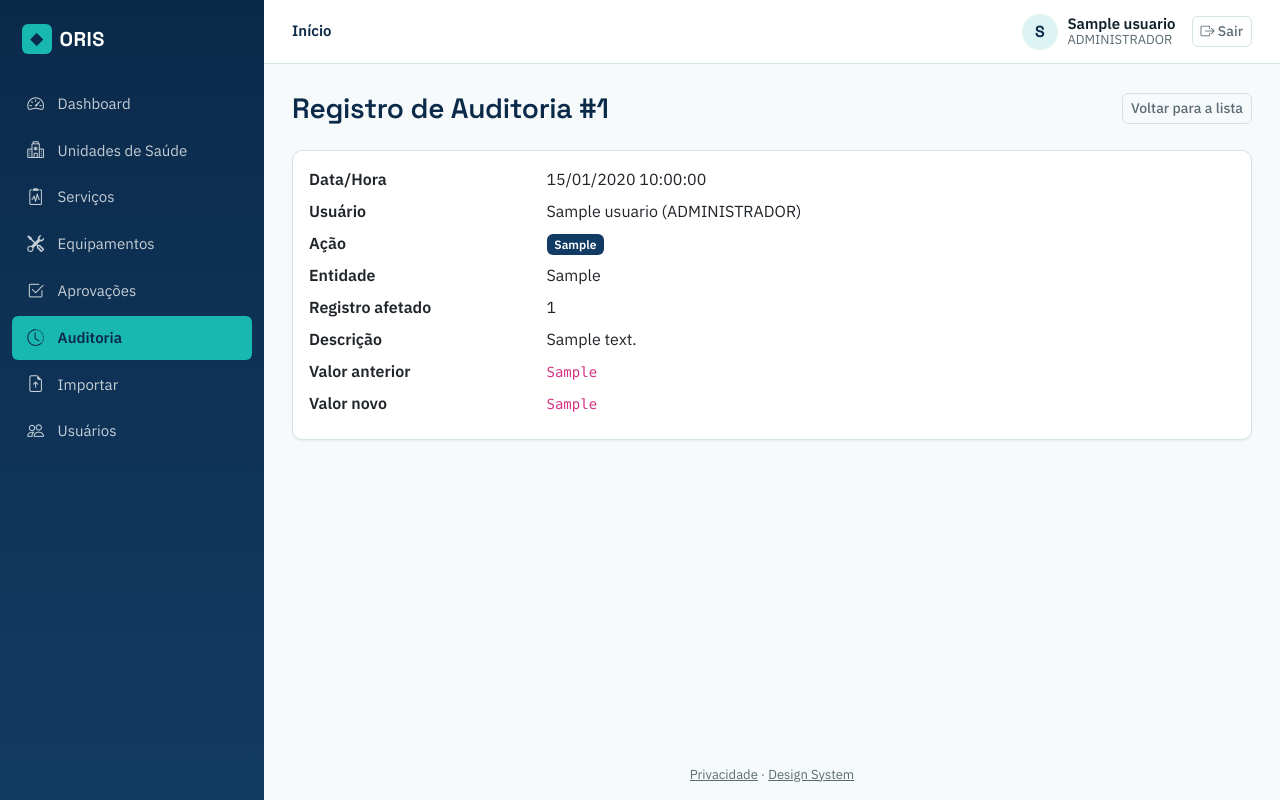
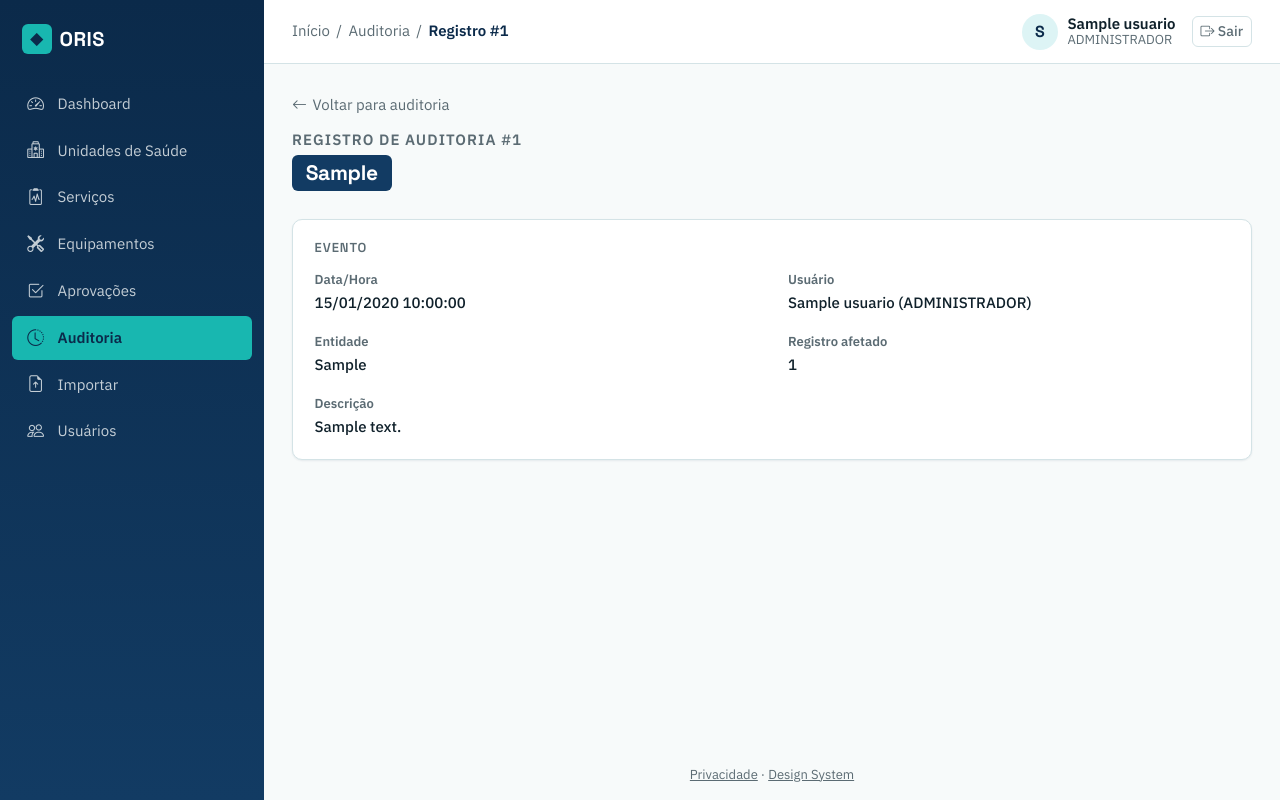
Before and after one commit to TiagoAlcoforadoSantos/oris, a Flask app: page /auditoria/1 in a window 1280 px wide. Run offline with Flask 3, Linux system fonts and the light colour scheme; the visitor is signed in with stand-in values (Sample User, id 1); tables that the repository leaves empty hold one stand-in row (values such as "Sample post"); parts of the project's set-up code (start-up, migrations or seed data) failed here and were passed over; some libraries are stand-ins or nearby versions.

Commit message:
feat(ux): redesign auditoria
ORIS Fase 13B - Stage 4: UX/UI da tela de Auditoria

- app/templates/auditoria/lista.html: cabecalho de pagina com selo 'Somente
  leitura', filtros existentes (usuario/acao/entidade/data) reorganizados
  visualmente, contagem de resultados, badges de acao coloridos por
  significado semantico (aprovacoes=verde, rejeicoes/desativacoes=vermelho,
  login/logout=neutro), estado vazio diferenciando 'sem registros' de
  'sem resultado para o filtro'
- app/templates/auditoria/detalhe.html: bloco 'Evento' + blocos 'Antes'/
  'Depois' lado a lado quando valor_anterior/valor_novo existem --
  reaproveitando os filtros de template ja criados na Stage 3 (from_json,
  campos_visiveis, rotulo_campo), ja que Auditoria usa o mesmo formato JSON
  de Alteracao.dados_novos
- app/static/css/oris-design-system.css: +.oris-detail-grid-full (pequeno
  utilitario para a descricao ocupar a largura toda no grid existente)

Nenhuma paginacao foi adicionada (nao existia antes). Nenhum dado foi
inventado -- todos os campos exibidos ja vinham do backend.

Auditoria continua exclusivamente somente leitura: nenhuma rota de edicao
ou exclusao foi criada, confirmado por teste. RBAC inalterado (somente
ADMINISTRADOR/GESTAO_INFORMACAO acessam). Nenhuma rota, model, regra de
negocio, autenticacao, aprovacao ou seguranca foi alterada.

15 novos testes; suite completa: 369/369 passando.
Validado com MySQL real: RBAC dos 4 perfis, filtros (usuario/acao/tabela),
estado vazio de filtro sem resultado, e Antes/Depois com um registro real
de ALTERAR_PERFIL -- nenhum dado de teste precisou ser criado/removido
(validacao só de leitura).

```diff
--- a/app/__init__.py
+++ b/app/__init__.py
@@ -197,7 +197,7 @@ def create_app(config_object=None):
         return {
             "status": "ok",
             "app": "ORIS",
-            "fase": "13b-stage3 - ux/ui aprovacoes",
+            "fase": "13b-stage4 - ux/ui auditoria",
         }
 
     return app
--- a/app/static/css/oris-design-system.css
+++ b/app/static/css/oris-design-system.css
@@ -330,6 +330,13 @@ footer a:hover {
     margin-bottom: 0;
 }
 
+/* Utilitário (Fase 13B, Stage 4): faz um item do grid ocupar a
+   largura toda — usado para campos de texto mais longos, como a
+   descrição de um registro de auditoria. */
+.oris-detail-grid-full {
+    grid-column: 1 / -1;
+}
+
 @media (max-width: 575.98px) {
     .oris-detail-grid {
         grid-template-columns: 1fr;
--- a/app/templates/auditoria/detalhe.html
+++ b/app/templates/auditoria/detalhe.html
@@ -2,43 +2,99 @@
 
 {% block title %}Auditoria #{{ registro.id }} — ORIS{% endblock %}
 
+{% block breadcrumb %}
+    <a href="{{ url_for('dashboard.index') }}">Início</a>
+    <span aria-hidden="true">/</span>
+    <a href="{{ url_for('auditoria.listar') }}">Auditoria</a>
+    <span aria-hidden="true">/</span>
+    <span class="oris-breadcrumb-current">Registro #{{ registro.id }}</span>
+{% endblock %}
+
 {% block content %}
-<div class="d-flex justify-content-between align-items-center mb-4">
-    <h1 class="h3 mb-0">Registro de Auditoria #{{ registro.id }}</h1>
-    <a href="{{ url_for('auditoria.listar') }}" class="btn btn-outline-secondary btn-sm">Voltar para a lista</a>
+{% set valores_anteriores = registro.valor_anterior | from_json | campos_visiveis %}
+{% set valores_novos = registro.valor_novo | from_json | campos_visiveis %}
+
+<a href="{{ url_for('auditoria.listar') }}" class="oris-back-link">
+    <i class="bi bi-arrow-left" aria-hidden="true"></i> Voltar para auditoria
+</a>
+
+<div class="oris-page-header">
+    <div>
+        <p class="oris-section-label mb-1">Registro de Auditoria #{{ registro.id }}</p>
+        <h1 class="d-flex align-items-center gap-2 flex-wrap">
+            {% if registro.acao in ("APROVAR_ALTERACAO", "ATIVAR_USUARIO") %}
+                <span class="badge bg-success">{{ registro.acao }}</span>
+            {% elif registro.acao in ("REJEITAR_ALTERACAO", "DESATIVAR_USUARIO") %}
+                <span class="badge bg-danger">{{ registro.acao }}</span>
+            {% elif registro.acao in ("LOGIN", "LOGOUT") %}
+                <span class="badge bg-secondary">{{ registro.acao }}</span>
+            {% else %}
+                <span class="badge bg-dark">{{ registro.acao }}</span>
+            {% endif %}
+        </h1>
+    </div>
 </div>
 
-<div class="card">
-    <div class="card-body">
-        <dl class="row mb-0">
-            <dt class="col-sm-3">Data/Hora</dt>
-            <dd class="col-sm-9">{{ registro.data_hora.strftime("%d/%m/%Y %H:%M:%S") }}</dd>
+<div class="oris-panel mb-4">
+    <h2 class="oris-section-label">Evento</h2>
+    <dl class="oris-detail-grid mb-0">
+        <div>
+            <dt>Data/Hora</dt>
+            <dd>{{ registro.data_hora.strftime("%d/%m/%Y %H:%M:%S") }}</dd>
+        </div>
+        <div>
+            <dt>Usuário</dt>
+            <dd>{{ registro.usuario.nome }} ({{ registro.usuario.perfil.value }})</dd>
+        </div>
+        <div>
+            <dt>Entidade</dt>
+            <dd class="text-capitalize">{{ registro.tabela or "—" }}</dd>
+        </div>
+        <div>
+            <dt>Registro afetado</dt>
+            <dd>{{ registro.registro_id if registro.registro_id is not none else "—" }}</dd>
+        </div>
+        {% if registro.descricao %}
+        <div class="oris-detail-grid-full">
+            <dt>Descrição</dt>
+            <dd>{{ registro.descricao }}</dd>
+        </div>
+        {% endif %}
+    </dl>
+</div>
 
-            <dt class="col-sm-3">Usuário</dt>
-            <dd class="col-sm-9">{{ registro.usuario.nome }} ({{ registro.usuario.perfil.value }})</dd>
-
-            <dt class="col-sm-3">Ação</dt>
-            <dd class="col-sm-9"><span class="badge bg-dark">{{ registro.acao }}</span></dd>
-
-            <dt class="col-sm-3">Entidade</dt>
-            <dd class="col-sm-9">{{ registro.tabela or "—" }}</dd>
-
-            <dt class="col-sm-3">Registro afetado</dt>
-            <dd class="col-sm-9">{{ registro.registro_id if registro.registro_id is not none else "—" }}</dd>
-
-            <dt class="col-sm-3">Descrição</dt>
-            <dd class="col-sm-9">{{ registro.descricao or "—" }}</dd>
-
-            {% if registro.valor_anterior %}
-            <dt class="col-sm-3">Valor anterior</dt>
-            <dd class="col-sm-9"><code>{{ registro.valor_anterior }}</code></dd>
-            {% endif %}
-
-            {% if registro.valor_novo %}
-            <dt class="col-sm-3">Valor novo</dt>
-            <dd class="col-sm-9"><code>{{ registro.valor_novo }}</code></dd>
-            {% endif %}
-        </dl>
+{% if valores_anteriores or valores_novos %}
+<div class="row g-4">
+    {% if valores_anteriores %}
+    <div class="col-lg-6">
+        <div class="oris-panel h-100">
+            <h2 class="oris-section-label">Antes</h2>
+            <dl class="oris-detail-grid mb-0">
+                {% for campo, valor in valores_anteriores %}
+                <div>
+                    <dt>{{ campo|rotulo_campo }}</dt>
+                    <dd>{{ valor if valor else "—" }}</dd>
+                </div>
+                {% endfor %}
+            </dl>
+        </div>
     </div>
+    {% endif %}
+    {% if valores_novos %}
+    <div class="col-lg-6">
+        <div class="oris-panel h-100">
+            <h2 class="oris-section-label">Depois</h2>
+            <dl class="oris-detail-grid mb-0">
+                {% for campo, valor in valores_novos %}
+                <div>
+                    <dt>{{ campo|rotulo_campo }}</dt>
+                    <dd>{{ valor if valor else "—" }}</dd>
+                </div>
+                {% endfor %}
+            </dl>
+        </div>
+    </div>
+    {% endif %}
 </div>
+{% endif %}
 {% endblock %}
```
Also changed, not shown: app/templates/auditoria/lista.html (+70 -18 lines), tests/test_fase13b_stage4_auditoria.py (added, +230 -0 lines), README.md, 2 other files.
